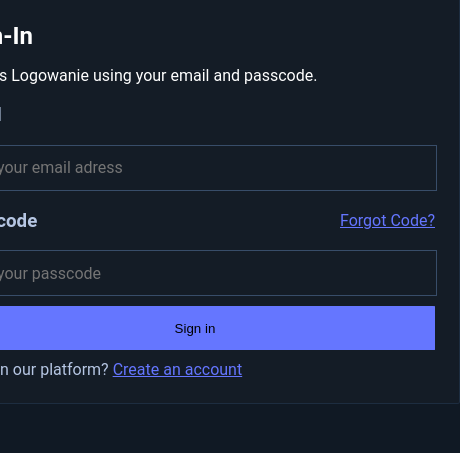
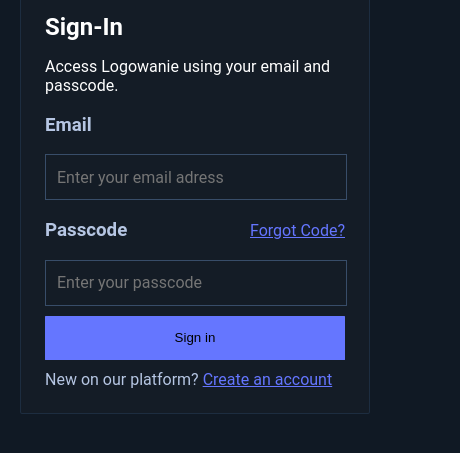
Before and after one commit to waldemarwawerski/signintemplate, a plain HTML site: page index.html in a window 390 px wide. Shown: the part 247-700 px from the top of the page, 460 px wide, since content can reach past the window. Drawn offline with Linux system fonts and the light colour scheme.

Commit message:
Responsywność

```diff
--- a/index.html
+++ b/index.html
@@ -1,5 +1,6 @@
 <html>
 <head>
+    <meta name="viewport" content="width=device-width,initial-scale=1">
     <title>
         Logowanie
     </title>
@@ -25,12 +26,12 @@
             </p>
             <h3>Email</h3>
 
-        <input class="btn" type="text" placeholder="Enter your email adress" />
+        <input class="input" type="text" placeholder="Enter your email adress" />
         <div class="passcodeContainer">
             <h3>Passcode</h3>
             <a href="#">Forgot Code?</a>
         </div>
-        <input class="btn" type="password" placeholder="Enter your passcode" />
+        <input class="input" type="password" placeholder="Enter your passcode" />
         <input class="buttonSign" type="button" value="Sign in" />
         <div class="accountContainer">
             New on our platform?
--- a/style.css
+++ b/style.css
@@ -9,14 +9,17 @@
   text-align: center;
   padding-left: 10px;
 }
+
 img {
   height: 40px;
 }
+
 h2 {
   color: white;
   margin: unset;
 
 }
+
 p {
   color: white;
 
@@ -36,13 +39,15 @@
   justify-content: center;
   align-items: center;
 }
-.form{
+
+.form {
   display: flex;
   flex-direction: column;
   justify-content: center;
   align-items: center;
   height: 100%;
 }
+
 .formContainer {
   display: flex;
   flex-direction: column;
@@ -51,25 +56,42 @@
   width: 480px;
   background-color: rgb(20, 28, 38);
   border-radius: 0.5%;
-  border: 1px solid #1d2d40;;
+  border: 1px solid #1d2d40;
   padding: 24px;
 }
 
+@media (max-width: 768px) {
+  .formContainer {
+    width: 405px;
+  }
+}
+
+@media (max-width: 425px) {
+  .formContainer {
+    width: 300px;
+  }
+}
+
+@media (max-width: 320px) {
+  .formContainer {
+    width: 280px;
+  }
+}
+
+
 .titleContainer {
   width: 100%;
-
 }
 
-.btn{
+.input {
   all: unset;
   height: 22px;
-    width: 100%;
+  width: calc(100% - 22px);
   background-color: #141c26;
-    padding: 11px 0px;
+  padding: 11px 11px;
   border: 1px solid rgb(56, 77, 105);
+}
 
-
-}
 .buttonSign {
   background-color: #6576ff;
   border: 1px solid #6576ff;
@@ -79,6 +101,7 @@
   margin-top: 10px;
   margin-bottom: 10px;
 }
+
 .passcodeContainer {
   display: flex;
   flex-direction: row;
```
Lines whose indentation alone changed are shown as unchanged.
